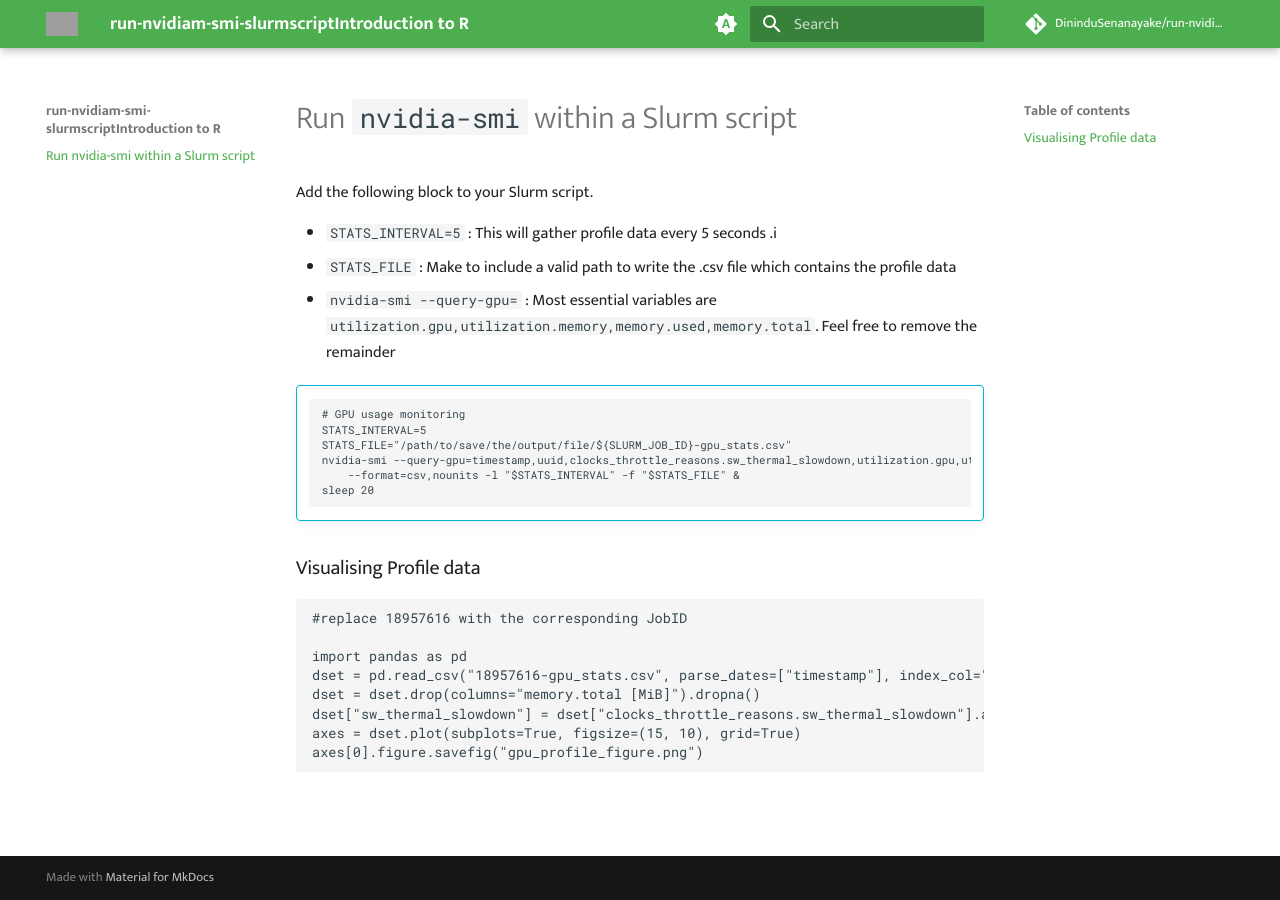
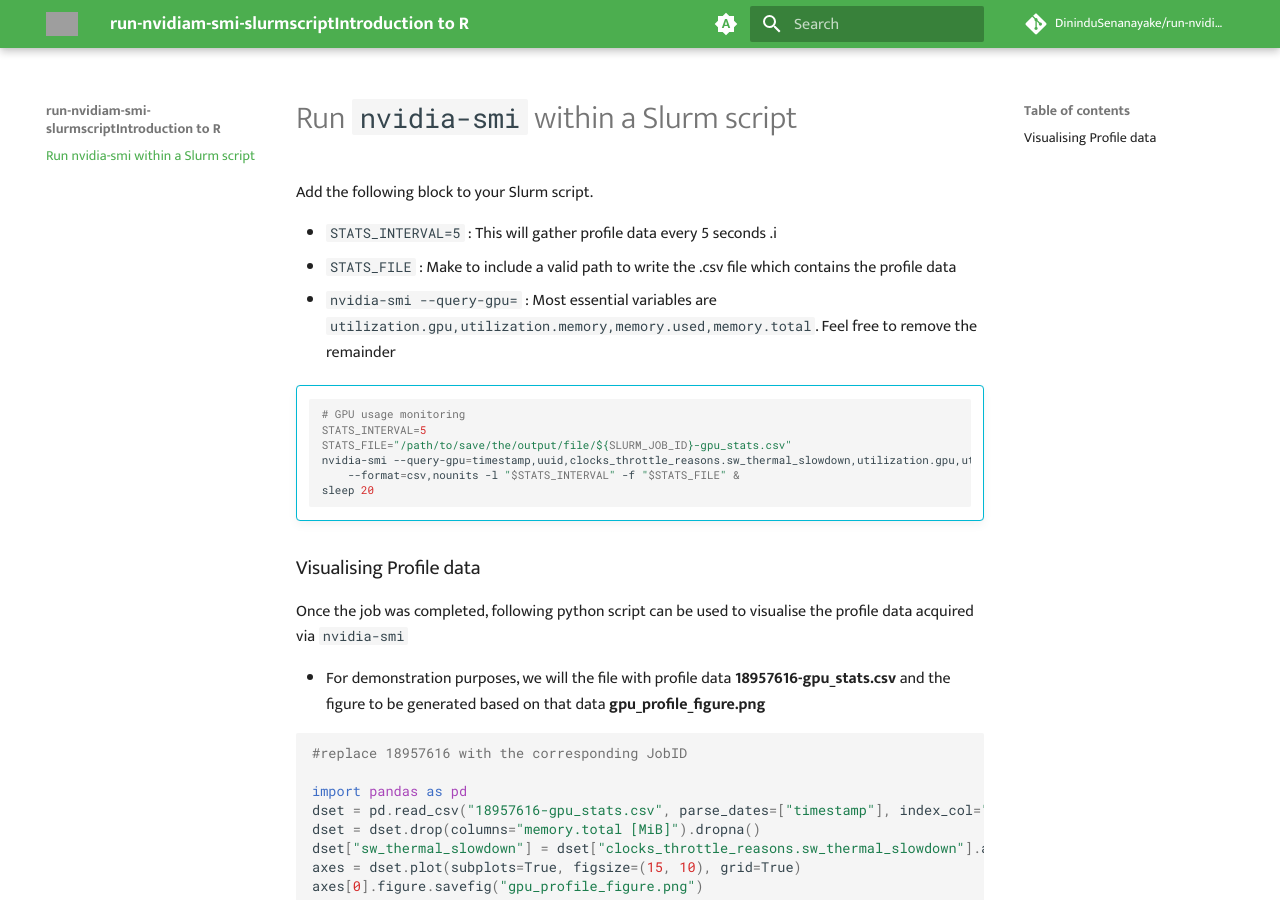
Before and after one commit to nesi/nvidia-smi-viaslurm, an MkDocs documentation site: the page built from docs/index.md, in a window 1280 px wide and 900 px high. Built offline with MkDocs 1.6.1 and Material for MkDocs 9.7.7, drawn with Linux system fonts in a browser that asks for light colours; comment, search, counter and statistics services are not loaded; grey boxes are pictures that could not be loaded.

Commit message:
update doc

````diff
--- a/docs/index.md
+++ b/docs/index.md
@@ -9,7 +9,7 @@ Add the following block to your Slurm script.
 
 !!! info ""
 
-    ```
+    ```bash
     # GPU usage monitoring
     STATS_INTERVAL=5
     STATS_FILE="/path/to/save/the/output/file/${SLURM_JOB_ID}-gpu_stats.csv"
@@ -20,7 +20,11 @@ Add the following block to your Slurm script.
 
 ### Visualising Profile data
 
-```
+Once the job was completed, following python script can be used to visualise the profile data acquired via `nvidia-smi`
+
+* For demonstration purposes, we will the file with profile data **18957616-gpu_stats.csv** and the figure to be generated based on that data **gpu_profile_figure.png**
+
+```py
 #replace 18957616 with the corresponding JobID
 
 import pandas as pd
````
Also changed, not shown: other parts of docs/index.md (+2 -0 lines).
